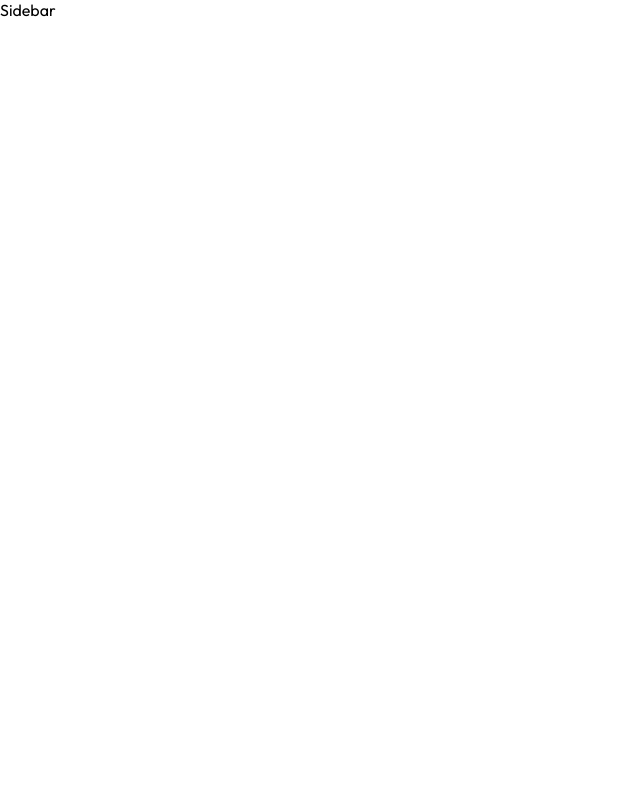
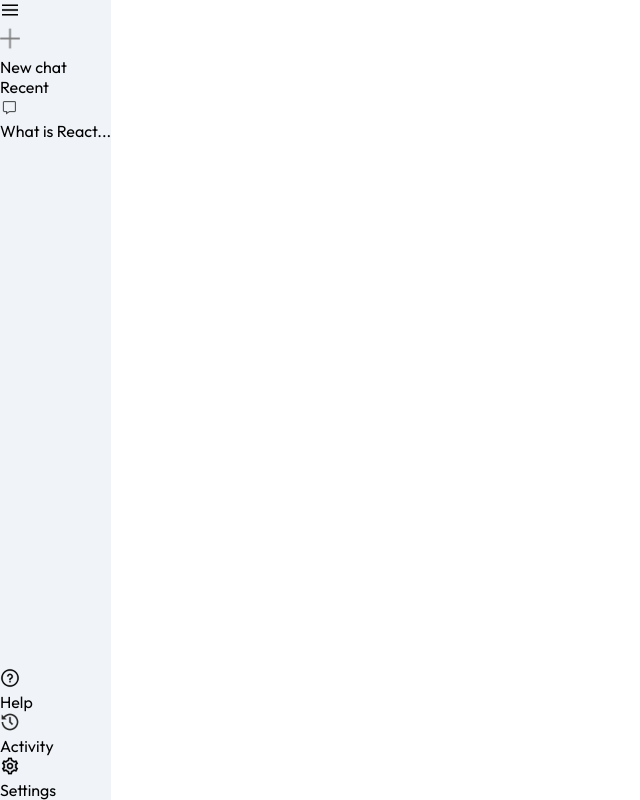
Before and after one commit to VikalpNag/React-Dev-Repo, a React (Vite) app in the folder Gemini Clone/Gemini clone/: page / in a window 1280 px wide. Shown: the whole page, without its empty margins (0-640 px from the left). Built offline with nearby package versions, Linux system fonts and the light colour scheme.

Commit message:
Sidebar UI

```diff
--- a/Gemini Clone/Gemini clone/src/Componets/SideBar/Sidebar.css
+++ b/Gemini Clone/Gemini clone/src/Componets/SideBar/Sidebar.css
@@ -0,0 +1,11 @@
+.sidebar {
+  min-height: 100vh;
+  display: inline-flex;
+  flex-direction: column;
+  justify-content: space-between;
+  background-color: #f0f4f9;
+}
+
+.sidebar img {
+  width: 20px;
+}
--- a/Gemini Clone/Gemini clone/src/Componets/SideBar/Sidebar.jsx
+++ b/Gemini Clone/Gemini clone/src/Componets/SideBar/Sidebar.jsx
@@ -1,8 +1,40 @@
 import React from "react";
 import "./Sidebar.css";
+import { assets } from "../../assets/assets";
 
 const Sidebar = () => {
-  return <div>Sidebar</div>;
+  return (
+    <div className="sidebar">
+      <div className="top">
+        <img className="menu" src={assets.menu_icon} alt="menu" />
+        <div className="new-chat">
+          <img src={assets.plus_icon} alt="New chat" />
+          <p>New chat</p>
+        </div>
+        <div className="recent">
+          <p className="recent-title">Recent</p>
+          <div className="recent-entry">
+            <img src={assets.message_icon} alt="chats" />
+            <p>What is React...</p>
+          </div>
+        </div>
+      </div>
+      <div className="bottom">
+        <div className="bottom-content recent-entry">
+          <img src={assets.question_icon} alt="help" />
+          <p>Help</p>
+        </div>
+        <div className="bottom-content recent-entry">
+          <img src={assets.history_icon} alt="help" />
+          <p>Activity</p>
+        </div>
+        <div className="bottom-content recent-entry">
+          <img src={assets.setting_icon} alt="help" />
+          <p>Settings</p>
+        </div>
+      </div>
+    </div>
+  );
 };
 
 export default Sidebar;
--- a/Gemini Clone/Gemini clone/src/index.css
+++ b/Gemini Clone/Gemini clone/src/index.css
@@ -6,3 +6,8 @@
   box-sizing: border-box;
   font-family: "Outfit", sans-serif;
 }
+
+#root {
+  min-height: 100vh;
+  display: flex;
+}
```
Also changed, not shown: Gemini Clone/Gemini clone/src/assets/assets.js (+17 -17 lines).
